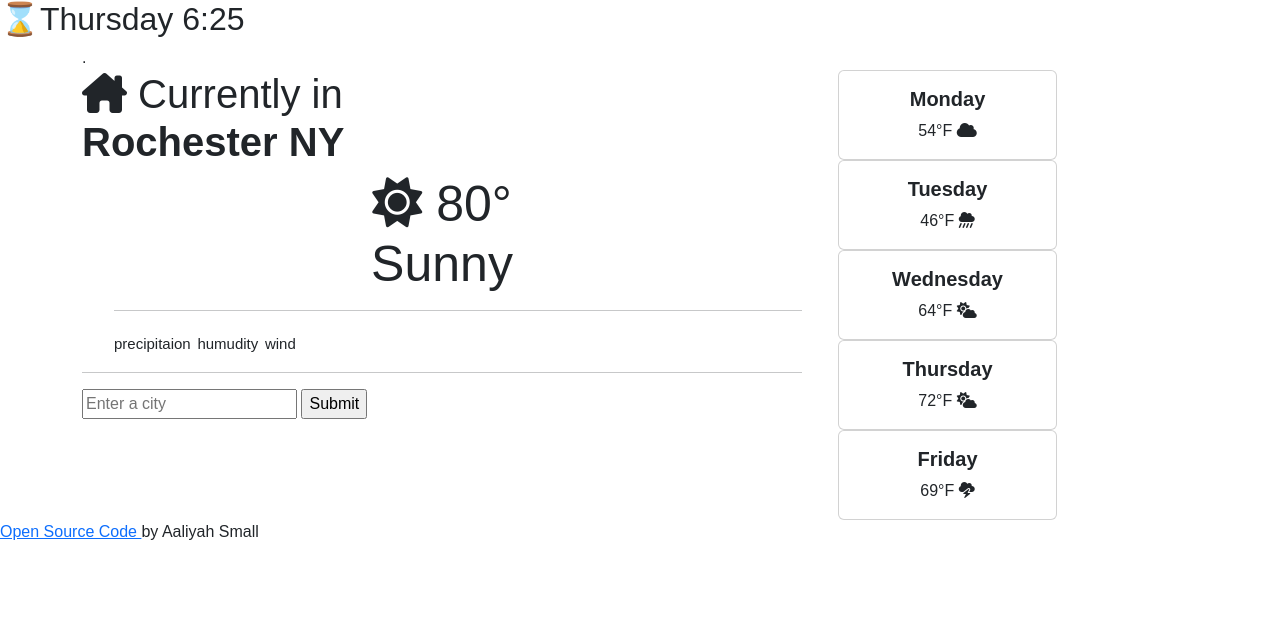
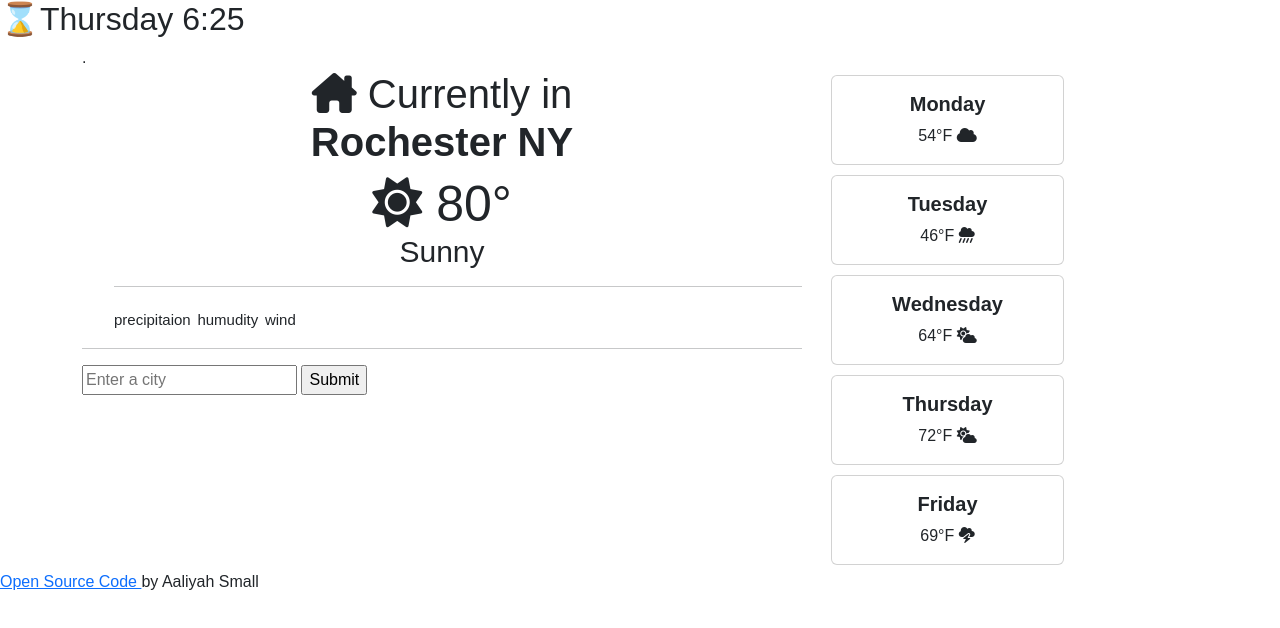
Before and after one commit to Aaliyah72/weatherapp, a plain HTML site: page index.html in a window 1280 px wide. Drawn offline with nearby package versions, Linux system fonts and the light colour scheme.

Commit message:
adding styling to cards

```diff
--- a/index.html
+++ b/index.html
@@ -33,8 +33,8 @@
                  <h3>
                   <i class="fa-sharp fa-solid fa-sun"></i>
                   <span id="dummy-temp"> 80°</span>
-                 </br>Sunny
-              </h3>
+                 </br> <div class="desciption"> Sunny
+              </div> </h3>
                  <h4>
                 <ul><hr>
                   <li>
--- a/src/styles.css
+++ b/src/styles.css
@@ -1,15 +1,17 @@
+.weatherapp {
+   max-width: 600px;
+  margin 30px auto;
+  padding: 20px;
+}
 h1 {
+  text-align: center;
   font-family: "Quicksand", sans-serif;
 }
 
 body {
   font-family: "Quicksand", sans-serif;
 }
-.weather-app{
-  max-width: 600px;
-  margin 30px auto;
-  padding: 20px;
-}
+
 li {
   display: inline-table;
   text-decoration: none;
@@ -21,5 +23,9 @@ h3{
   font-size: 50px;
 }
 .desciption {
-  font-size: small;
+  font-size: 30px;
 }
+
+.col-sm-9 {
+  padding:5px;
+}
```
